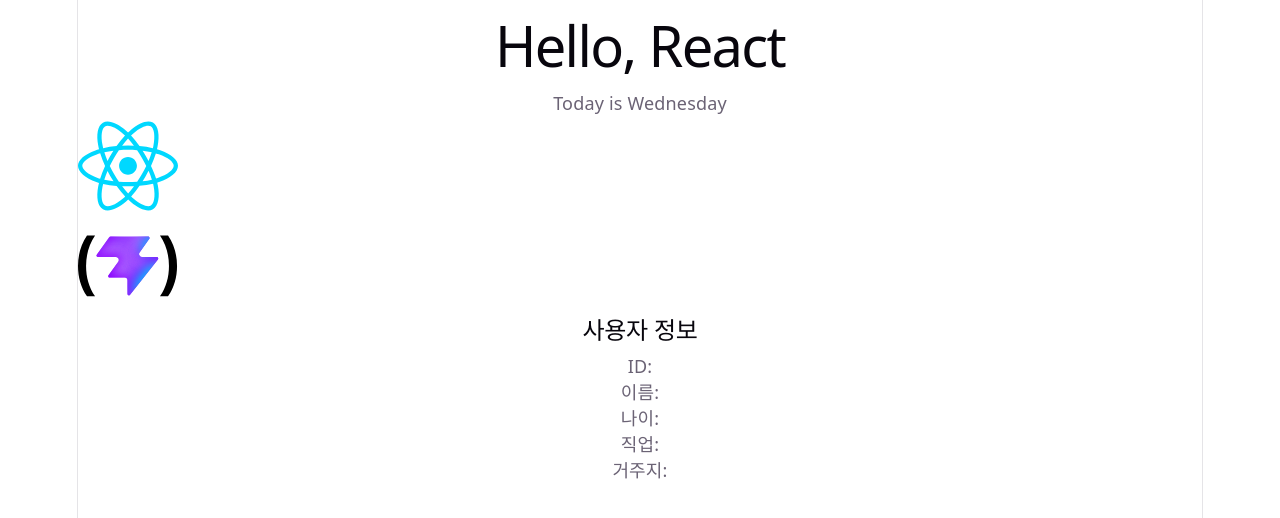
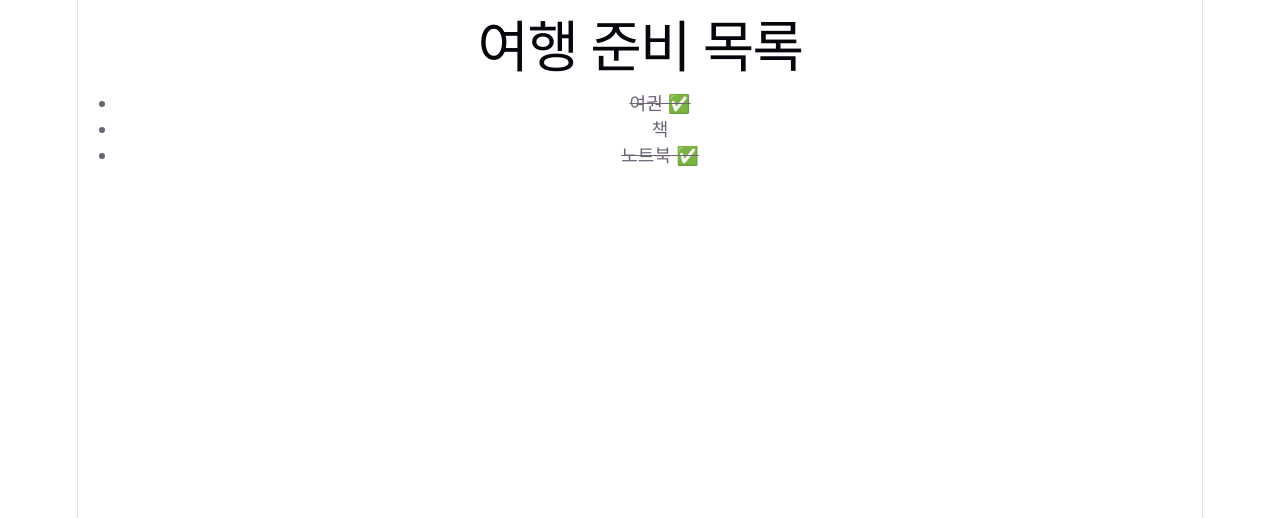
Before and after one commit to JuneYeop00/react1, a React (Vite) app: page / in a window 1280 px wide. Shown: the top 518 px of the page. Built offline with nearby package versions, Linux system fonts and the light colour scheme.

Commit message:
2026-04-08

```diff
--- a/src/App.jsx
+++ b/src/App.jsx
@@ -1,13 +1,13 @@
-import UseJsx from "./component/UseJsx";
-import ParentComp from "./component/ParentComp"
-import NameCard from "./component/NameCard";
+// import UseJsx from "./component/UseJsx";
+// import ParentComp from "./component/ParentComp"
+// import NameCard from "./component/NameCard";
+import PackingList from "./component/PackingList"
+
 
 export default function App() {
   return (
     <>
-      <UseJsx />
-      <ParentComp />
-      <NameCard />
+      <PackingList/>
     </>
   )
 }
--- /dev/null
+++ b/src/component/Items.jsx
@@ -0,0 +1,26 @@
+export default function Items({ name, isPacked }) {
+
+    //return <li>{props.name}</li>;
+
+//   if (isPacked) {
+//     return <li>{name} ✅</li>;
+//   }
+
+//   return <li>{name}</li>;
+
+    // return (
+    //     <li>
+    //         {isPacked ? name + " ✅" : name}
+    //     </li>
+    // );
+
+    return (
+        <li>
+            {isPacked ? (
+                <del>{name} ✅</del>
+            ) : (
+                name
+            )}
+        </li>
+    );
+}
--- /dev/null
+++ b/src/component/PackingList.jsx
@@ -0,0 +1,43 @@
+import Items from "./Items";
+
+export default function PackingList() {
+  return (
+    //step1
+    // <section>
+    //   <h1>여행 준비 목록</h1>
+    //   <ul>
+    //     <li>여권</li>
+    //     <li>책</li>
+    //     <li>노트북</li>
+    //   </ul>
+    // </section>
+
+    // <section>
+    //   <h1>여행 준비 목록</h1>
+    //   <ul>
+    //     <Items name="여권" />
+    //     <Items name="책" />
+    //     <Items name="노트북" />
+    //   </ul>
+    // </section>
+
+    // <section>
+    //   <h1>여행 준비 목록</h1>
+    //   <ul>
+    //     <Items name="여권" />
+    //     <Items name="책" />
+    //     <Items name="노트북" />
+    //   </ul>
+    // </section>
+
+    <section>
+      <h1>여행 준비 목록</h1>
+      <ul>
+        <Items name="여권" isPacked={true} />
+        <Items name="책" isPacked={false} />
+        <Items name="노트북" isPacked={true} />
+      </ul>
+    </section>
+
+  );
+}
```
